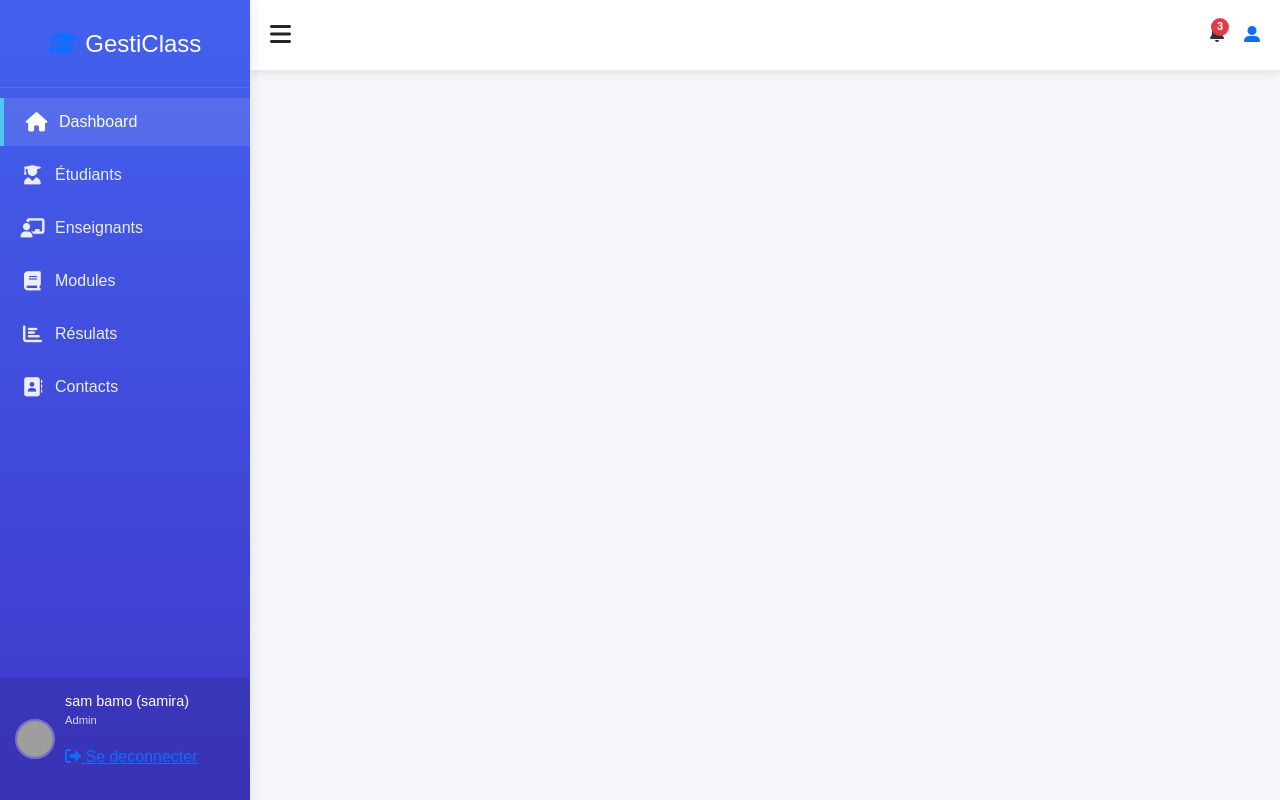
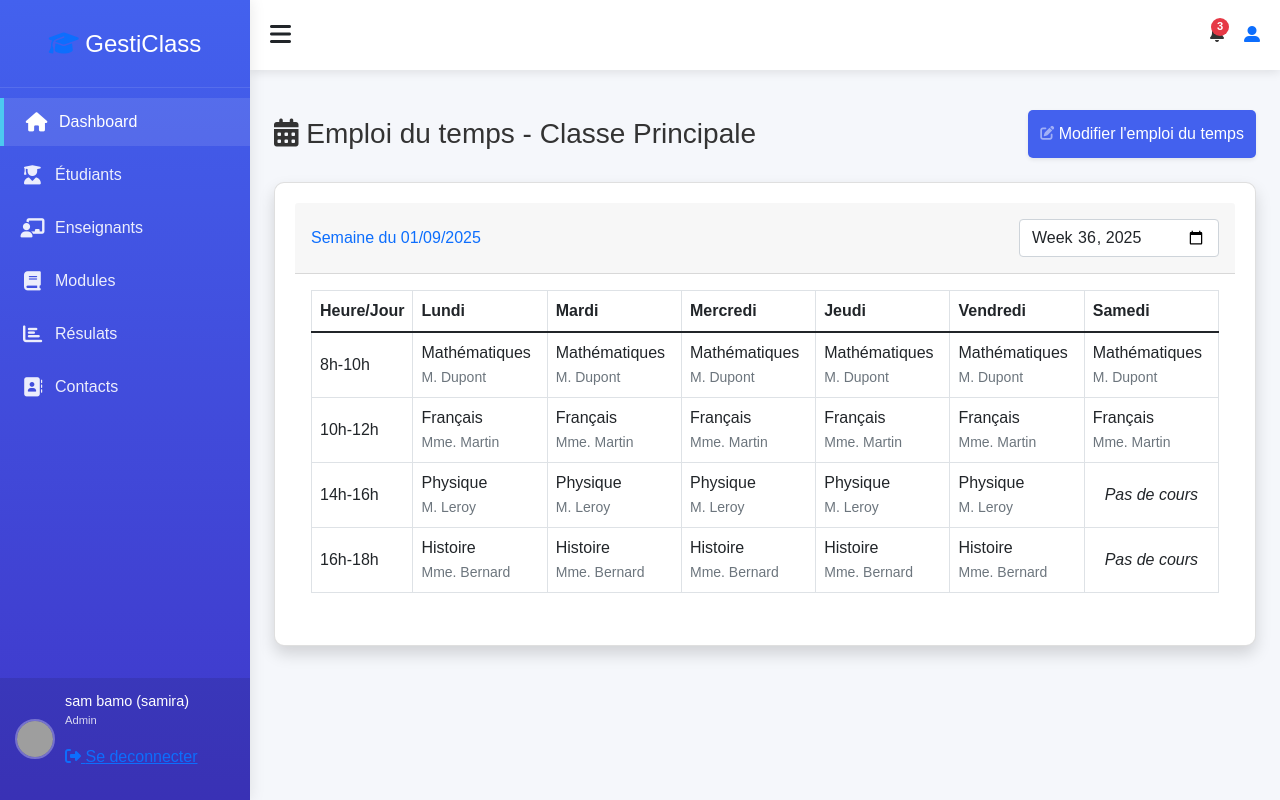
Before and after one commit to Sami-BMG/gestiClass-Projet-stage-L2, a Django app: page /dashboard/timetable/ in a window 1280 px wide. Run offline with Django 5.2, Linux system fonts and the light colour scheme; a user stored in the database is signed in; data comes from the database, SQL or seed files in the repository; both versions use the stored data as it was after the commit; grey boxes are pictures that could not be loaded.

```diff
--- a/dashboard/urls.py
+++ b/dashboard/urls.py
@@ -25,6 +25,6 @@ urlpatterns = [
     path('timetable/', views.timetable_view, name='timetable_view'),
     path('timetable/data/', views.get_timetable_data, name='get_timetable_data'),
     path('timetable/save/', views.save_timetable_data, name='save_timetable_data'),
-    path('timetable/clear/', views.clear_timetable, name='clear_timetable'),
+    #path('timetable/clear/', views.clear_timetable, name='clear_timetable'),
 
 ]
--- a/dashboard/views.py
+++ b/dashboard/views.py
@@ -216,8 +216,7 @@ def teacher_dashboard(request):
     # Récupérer les modules enseignés par cet enseignant
     modules_taught = Module.objects.filter(teacher=teacher)
 
-    # Récupérer les classes où cet enseignant donne cours
-    classes_taught = Class.objects.filter(module__teacher=teacher).distinct()
+
 
     # Récupérer les informations pour les enseignants
     teacher_info = InfoMessage.objects.filter(audience='teacher').first()
@@ -228,10 +227,8 @@ def teacher_dashboard(request):
         'teacher': teacher,
         'teacher_info': teacher_info,
         'modules_taught': modules_taught,
-        'classes_taught': classes_taught,
         'stats': {
             'total_modules': modules_taught.count(),
-            'total_classes': classes_taught.count(),
             'total_students': Student.objects.count(),
         }
     }
@@ -299,10 +296,10 @@ def is_admin(user):
     return user.is_authenticated and hasattr(user, 'profil') and user.profil == 'admin'
 
 @login_required
+@login_required
 def timetable_view(request):
-
-    # Vérifier les permissions
-    user_profile = request.user.profil == 'admin'
+    # Utiliser directement le champ 'profil' de l'utilisateur
+    user_profile = request.user  # L'utilisateur a directement le champ 'profil'
 
     # Récupérer les modules et enseignants
     modules = Module.objects.all()
@@ -312,8 +309,9 @@ def timetable_view(request):
     today = datetime.now().date()
     current_week = today - timedelta(days=today.weekday())
 
+
     context = {
-        'user_profil': user_profile,
+        'user_profile': user_profile,  # On envoie l'utilisateur directement
         'modules': modules,
         'teachers': teachers,
         'days': ['monday', 'tuesday', 'wednesday', 'thursday', 'friday', 'saturday'],
@@ -323,13 +321,43 @@ def timetable_view(request):
 
     return render(request, 'planning/create_planning.html', context)
 
+@login_required
+def timetable_view(request):
+    # Utiliser directement le champ 'profil' de l'utilisateur
+    user_profile = request.user
+
+    # Récupérer les modules et enseignants
+    modules = Module.objects.all()
+    teachers = Teacher.objects.all()
+
+    # Déterminer la semaine actuelle
+    today = datetime.now().date()
+    current_week = today - timedelta(days=today.weekday())
+
+    # Récupérer le nom de la classe (à adapter selon votre logique)
+    class_name = "Classe Principale"  # Exemple
+
+    context = {
+        'user_profile': user_profile,
+        'modules': modules,
+        'teachers': teachers,
+        'days': ['monday', 'tuesday', 'wednesday', 'thursday', 'friday', 'saturday'],
+        'week_days': ['monday', 'tuesday', 'wednesday', 'thursday', 'friday'],
+        'current_week': current_week,
+        'class_name': class_name,
+    }
+
+    return render(request, 'planning/create_planning.html', context)
 
 @require_http_methods(["GET"])
 @login_required
 def get_timetable_data(request):
-    """Récupérer les données d'emploi du temps pour une classe et une semaine spécifique"""
+    """Récupérer les données d'emploi du temps pour une semaine spécifique"""
     try:
         week_str = request.GET.get('week')
+        if not week_str:
+            return JsonResponse({'success': False, 'error': 'Paramètre week manquant'})
+
         year, week_num = map(int, week_str.split('-W'))
 
         # Calculer la date du lundi de cette semaine
@@ -337,9 +365,7 @@ def get_timetable_data(request):
         monday = jan1 + timedelta(days=(week_num - 1) * 7 - jan1.weekday())
 
         # Récupérer l'emploi du temps
-        timetable = Timetable.objects.filter(
-            week_start=monday
-        ).first()
+        timetable = Timetable.objects.filter(week_start=monday).first()
 
         data = {}
         if timetable:
@@ -353,9 +379,7 @@ def get_timetable_data(request):
 
                 data[day][slot] = {
                     'module_id': entry.module.id if entry.module else None,
-                    'module_name': entry.module.name if entry.module else '',
                     'teacher_id': entry.teacher.id if entry.teacher else None,
-                    'teacher_name': f"{entry.teacher.first_name} {entry.teacher.last_name}" if entry.teacher else ''
                 }
 
         return JsonResponse({'success': True, 'data': data})
@@ -366,13 +390,19 @@ def get_timetable_data(request):
 @require_http_methods(["POST"])
 @csrf_exempt
 @login_required
-@user_passes_test(is_admin)
 def save_timetable_data(request):
-    """Sauvegarder les données d'emploi du temps (admin seulement)"""
+    """Sauvegarder les données d'emploi du temps"""
     try:
+        # Vérifier que l'utilisateur est admin
+        if not request.user.profil == 'admin':
+            return JsonResponse({'success': False, 'error': 'Permission denied'})
+
         data = json.loads(request.body)
         week_str = data.get('week')
         timetable_data = data.get('timetable_data', {})
+
+        if not week_str:
+            return JsonResponse({'success': False, 'error': 'Paramètre week manquant'})
 
         year, week_num = map(int, week_str.split('-W'))
         jan1 = datetime(year, 1, 1)
@@ -393,16 +423,16 @@ def save_timetable_data(request):
 
         # Créer les nouvelles entrées
         time_slots = {
-            '8-10': ('08:00', '10:00'),
-            '10-12': ('10:00', '12:00'),
-            '14-16': ('14:00', '16:00'),
-            '16-18': ('16:00', '18:00')
+            '8-10': ('08:00:00', '10:00:00'),
+            '10-12': ('10:00:00', '12:00:00'),
+            '14-16': ('14:00:00', '16:00:00'),
+            '16-18': ('16:00:00', '18:00:00')
         }
 
         for day, slots in timetable_data.items():
             for slot, entry_data in slots.items():
                 if entry_data.get('module') and entry_data.get('teacher'):
-                    start_time, end_time = time_slots.get(slot, ('00:00', '00:00'))
+                    start_time, end_time = time_slots.get(slot, ('00:00:00', '00:00:00'))
 
                     TimetableEntry.objects.create(
                         timetable=timetable,
@@ -417,29 +447,3 @@ def save_timetable_data(request):
 
     except Exception as e:
         return JsonResponse({'success': False, 'error': str(e)})
-
-@require_http_methods(["POST"])
-@csrf_exempt
-@login_required
-@user_passes_test(is_admin)
-def clear_timetable(request):
-    """Effacer l'emploi du temps pour une semaine (admin seulement)"""
-    try:
-        week_str = request.POST.get('week')
-        year, week_num = map(int, week_str.split('-W'))
-        jan1 = datetime(year, 1, 1)
-        week_start = jan1 + timedelta(days=(week_num - 1) * 7 - jan1.weekday())
-
-        timetable = Timetable.objects.filter(
-            classe_id=class_id,
-            week_start=week_start
-        ).first()
-
-        if timetable:
-            timetable.delete()
-            return JsonResponse({'success': True, 'message': 'Emploi du temps effacé'})
-        else:
-            return JsonResponse({'success': False, 'error': 'Aucun emploi du temps trouvé'})
-
-    except Exception as e:
-        return JsonResponse({'success': False, 'error': str(e)})
--- a/templates/models/base.html
+++ b/templates/models/base.html
@@ -9,6 +9,7 @@
     <link href="https://cdn.jsdelivr.net/npm/bootstrap@5.3.0/dist/css/bootstrap.min.css" rel="stylesheet">
     <!-- Dans votre base.html -->
     <link href="https://cdn.jsdelivr.net/npm/bootstrap@5.3.0/dist/css/bootstrap.min.css" rel="stylesheet">
+    <link href="https://cdn.jsdelivr.net/npm/bootstrap@5.1.3/dist/css/bootstrap.min.css" rel="stylesheet">
     <script src="https://cdn.jsdelivr.net/npm/bootstrap@5.3.0/dist/js/bootstrap.bundle.min.js"></script>
     <style>
         :root {
@@ -577,6 +578,10 @@
     </div>
 
 
+    <!-- jQuery (nécessaire pour Bootstrap) -->
+    <script src="https://code.jquery.com/jquery-3.6.0.min.js"></script>
+    <!-- Bootstrap JS -->
+    <script src="https://cdn.jsdelivr.net/npm/bootstrap@5.1.3/dist/js/bootstrap.bundle.min.js"></script>
     <script src="https://cdn.jsdelivr.net/npm/bootstrap@5.3.0/dist/js/bootstrap.bundle.min.js"></script>
 
     <script>
--- a/templates/planning/create_planning.html
+++ b/templates/planning/create_planning.html
@@ -1,15 +1,119 @@
 {% extends 'models/base.html' %}
 
 {% block content %}
-<div class="content">
-    <!-- Modal pour l'emploi du temps -->
+<div class="container-fluid">
+    <!-- En-tête de page -->
+    <div class="d-sm-flex align-items-center justify-content-between mb-4">
+        <h1 class="h3 mb-0 text-gray-800">
+            <i class="fas fa-calendar-alt mr-2"></i>
+            Emploi du temps - {{ class_name }}
+        </h1>
+
+        <!-- Utiliser user_profile.profil au lieu de user_profile.role -->
+        {% if user_profile.profil == 'admin' %}
+            <button class="d-none d-sm-inline-block btn btn-sm btn-primary shadow-sm" data-toggle="modal" data-target="#timetableModal">
+                <i class="fas fa-edit fa-sm text-white-50 mr-2"></i> Modifier l'emploi du temps
+            </button>
+        {% else %}
+            <div class="alert alert-warning py-1 mb-0">
+                <small>Mode consultation seulement</small>
+            </div>
+        {% endif %}
+    </div>
+
+    <!-- Emploi du temps directement visible -->
+    <div class="card shadow mb-4">
+        <div class="card-header py-3 d-flex justify-content-between align-items-center">
+            <h6 class="m-0 font-weight-bold text-primary">Semaine du {{ current_week|date:"d/m/Y" }}</h6>
+            <div>
+                <input type="week" class="form-control" id="week_select_view" name="week"
+                       value="{{ current_week|date:'Y-\WW' }}" style="width: 200px;">
+            </div>
+        </div>
+        <div class="card-body">
+            <div class="timetable-container">
+                <table class="table table-bordered timetable-table">
+                    <thead class="thead-light">
+                        <tr>
+                            <th style="width: 10%">Heure/Jour</th>
+                            <th style="width: 15%">Lundi</th>
+                            <th style="width: 15%">Mardi</th>
+                            <th style="width: 15%">Mercredi</th>
+                            <th style="width: 15%">Jeudi</th>
+                            <th style="width: 15%">Vendredi</th>
+                            <th style="width: 15%">Samedi</th>
+                        </tr>
+                    </thead>
+                    <tbody>
+                        <!-- Matin (8h-12h) -->
+                        <tr>
+                            <td class="align-middle">8h-10h</td>
+                            {% for day in days %}
+                            <td>
+                                <div class="view-mode">
+                                    <p class="mb-0 module-name">Mathématiques</p>
+                                    <small class="text-muted teacher-name">M. Dupont</small>
+                                </div>
+                            </td>
+                            {% endfor %}
+                        </tr>
+                        <tr>
+                            <td class="align-middle">10h-12h</td>
+                            {% for day in days %}
+                            <td>
+                                <div class="view-mode">
+                                    <p class="mb-0 module-name">Français</p>
+                                    <small class="text-muted teacher-name">Mme. Martin</small>
+                                </div>
+                            </td>
+                            {% endfor %}
+                        </tr>
+
+                        <!-- Après-midi (14h-18h) - Pas le samedi -->
+                        <tr>
+                            <td class="align-middle">14h-16h</td>
+                            {% for day in week_days %}
+                            <td>
+                                <div class="view-mode">
+                                    <p class="mb-0 module-name">Physique</p>
+                                    <small class="text-muted teacher-name">M. Leroy</small>
+                                </div>
+                            </td>
+                            {% endfor %}
+                            <td class="disabled-cell align-middle text-center">
+                                <em>Pas de cours</em>
+                            </td>
+                        </tr>
+                        <tr>
+                            <td class="align-middle">16h-18h</td>
+                            {% for day in week_days %}
+                            <td>
+                                <div class="view-mode">
+                                    <p class="mb-0 module-name">Histoire</p>
+                                    <small class="text-muted teacher-name">Mme. Bernard</small>
+                                </div>
+                            </td>
+                            {% endfor %}
+                            <td class="disabled-cell align-middle text-center">
+                                <em>Pas de cours</em>
+                            </td>
+                        </tr>
+                    </tbody>
+                </table>
+            </div>
+        </div>
+    </div>
+</div>
+
+<!-- Modal pour modification (admin seulement) -->
+{% if user_profile.profil == 'admin' %}
 <div class="modal fade" id="timetableModal" tabindex="-1" role="dialog" aria-labelledby="timetableModalLabel" aria-hidden="true">
     <div class="modal-dialog modal-xl" role="document">
         <div class="modal-content">
             <div class="modal-header">
                 <h5 class="modal-title" id="timetableModalLabel">
-                        <i class="fas fa-calendar-alt mr-2"></i>
-                        Emploi du temps - {{ class_name }}
+                    <i class="fas fa-edit mr-2"></i>
+                    Modifier l'emploi du temps - {{ class_name }}
                 </h5>
                 <button type="button" class="close" data-dismiss="modal" aria-label="Close">
                     <span aria-hidden="true">&times;</span>
@@ -18,27 +122,22 @@
             <div class="modal-body">
                 <div class="alert alert-info">
                     <i class="fas fa-info-circle mr-2"></i>
-                        Sélectionnez une semaine pour consulter ou modifier l'emploi du temps.
-                        {% if user_profile.role != 'admin' %}
-                        <strong>Mode consultation seulement.</strong>
-                        {% endif %}
+                    Sélectionnez une semaine pour modifier l'emploi du temps.
                 </div>
 
                 <div class="form-group row">
-                        <label for="week_select" class="col-sm-2 col-form-label">Semaine:</label>
+                    <label for="week_select_edit" class="col-sm-2 col-form-label">Semaine:</label>
                     <div class="col-sm-4">
-                            <input type="week" class="form-control" id="week_select" name="week" required
+                        <input type="week" class="form-control" id="week_select_edit" name="week" required
                                value="{{ current_week|date:'Y-\WW' }}">
                     </div>
                     <div class="col-sm-6 text-right">
-                            {% if user_profile.role == 'admin' %}
                         <button type="button" class="btn btn-success" id="saveTimetable">
                             <i class="fas fa-save mr-2"></i>Enregistrer
                         </button>
                         <button type="button" class="btn btn-primary ml-2" id="newTimetable">
                             <i class="fas fa-plus mr-2"></i>Nouveau planning
                         </button>
-                            {% endif %}
                     </div>
                 </div>
 
@@ -175,210 +246,65 @@
             </div>
             <div class="modal-footer">
                 <button type="button" class="btn btn-secondary" data-dismiss="modal">Fermer</button>
-                    {% if user_profile.role == 'admin' %}
                 <button type="button" class="btn btn-primary" id="saveTimetableFooter">
                     <i class="fas fa-save mr-2"></i>Enregistrer
                 </button>
-                    {% endif %}
             </div>
         </div>
     </div>
 </div>
-</div>
+{% endif %}
 
-<style>
-.timetable-table th, .timetable-table td {
-    vertical-align: middle;
-}
-
-.disabled-cell {
-    background-color: #f8f9fa;
-    color: #6c757d;
-}
-
-.view-mode {
-    padding: 8px;
-    border-radius: 4px;
-    background-color: #f8f9fa;
-}
-
-.module-name {
-    font-weight: 500;
-}
-
-.teacher-name {
-    font-style: italic;
-}
-
-/* Style pour les sélecteurs */
-.module-select, .teacher-select {
-    font-size: 0.9rem;
-}
-
-/* Responsive adjustments */
-@media (max-width: 1200px) {
-    .modal-dialog {
-        max-width: 95%;
-    }
-
-    .timetable-container {
-        overflow-x: auto;
-    }
-}
-</style>
+<!-- ... Votre code existant ... -->
 
 <script>
     document.addEventListener('DOMContentLoaded', function() {
-        // Initialiser les données si l'utilisateur est admin
-        {% if user_profile.role == 'admin' %}
-        // Charger l'emploi du temps pour la semaine sélectionnée
-        $('#week_select').change(function() {
-            loadTimetableData($(this).val());
+        console.log('DOM chargé - Test des modals');
+
+        // Vérifier si Bootstrap est chargé
+        if (typeof $.fn.modal === 'undefined') {
+            console.error('Bootstrap JS non chargé');
+            alert('Erreur: Bootstrap JavaScript n\'est pas chargé correctement.');
+            return;
+        }
+
+        // Fonction pour ouvrir le modal manuellement
+        function openTimetableModal() {
+            console.log('Tentative d\'ouverture du modal');
+            $('#timetableModal').modal('show');
+        }
+
+        // Fonction pour fermer le modal
+        function closeTimetableModal() {
+            $('#timetableModal').modal('hide');
+        }
+
+        // Ajouter les écouteurs d'événements aux boutons
+        var modalButtons = document.querySelectorAll('[data-target="#timetableModal"]');
+        console.log('Boutons trouvés:', modalButtons.length);
+
+        modalButtons.forEach(function(button) {
+            button.addEventListener('click', function(e) {
+                e.preventDefault();
+                console.log('Bouton cliqué');
+                openTimetableModal();
+            });
         });
 
-        // Enregistrer l'emploi du temps
-        $('#saveTimetable, #saveTimetableFooter').click(function() {
-            saveTimetableData();
+        // Gérer le bouton de fermeture
+        var closeButtons = document.querySelectorAll('[data-dismiss="modal"], .close');
+        closeButtons.forEach(function(button) {
+            button.addEventListener('click', function(e) {
+                e.preventDefault();
+                closeTimetableModal();
+            });
         });
 
-        // Nouveau planning
-        $('#newTimetable').click(function() {
-            if(confirm('Voulez-vous créer un nouveau planning pour cette semaine? Les données existantes seront effacées.')) {
-                clearTimetable();
-            }
-        });
-
-        // Charger les données initiales
-        loadTimetableData($('#week_select').val());
-        {% else %}
-        // Mode consultation seulement
-        $('#week_select').change(function() {
-            loadTimetableData($(this).val());
-        });
-
-        // Charger les données initiales
-        loadTimetableData($('#week_select').val());
-        {% endif %}
-
-        function loadTimetableData(week) {
-            $.ajax({
-                url: "{% url 'dashboard:get_timetable_data'  %}",
-                type: "GET",
-                data: {
-                    'week': week
-                },
-                success: function(response) {
-                    if (response.success) {
-                        populateTimetable(response.data);
-                    } else {
-                        console.error('Erreur:', response.error);
-                        alert('Erreur lors du chargement des données');
-                    }
-                },
-                error: function() {
-                    alert('Erreur de connexion au serveur');
-                }
-            });
-        }
-
-        function populateTimetable(data) {
-            // Réinitialiser tous les sélecteurs
-            $('.module-select, .teacher-select').val('');
-
-            // Remplir avec les données existantes
-            for (const day in data) {
-                for (const slot in data[day]) {
-                    const entry = data[day][slot];
-                    $(`.module-select[data-day="${day}"][data-slot="${slot}"]`).val(entry.module_id);
-                    $(`.teacher-select[data-day="${day}"][data-slot="${slot}"]`).val(entry.teacher_id);
-                }
-            }
-        }
-
-        function saveTimetableData() {
-            const week = $('#week_select').val();
-            const timetableData = {};
-
-            // Collecter les données du formulaire
-            $('.module-select').each(function() {
-                const day = $(this).data('day');
-                const slot = $(this).data('slot');
-                const moduleId = $(this).val();
-                const teacherId = $(this).closest('td').find('.teacher-select').val();
-
-                if (!timetableData[day]) {
-                    timetableData[day] = {};
-                }
-
-                timetableData[day][slot] = {
-                    module: moduleId,
-                    teacher: teacherId
-                };
-            });
-
-            $.ajax({
-                url: "{% url 'dashboard:save_timetable_data' %}",
-                type: "POST",
-                contentType: "application/json",
-                data: JSON.stringify({
-                    'week': week,
-                    'timetable_data': timetableData
-                }),
-                headers: {
-                    'X-CSRFToken': getCookie('csrftoken')
-                },
-                success: function(response) {
-                    if (response.success) {
-                        alert(response.message);
-                    } else {
-                        alert('Erreur: ' + response.error);
-                    }
-                },
-                error: function() {
-                    alert('Erreur de connexion au serveur');
-                }
-            });
-        }
-
-        function clearTimetable() {
-            const week = $('#week_select').val();
-
-            $.ajax({
-                url: "{% url 'dashboard:clear_timetable' %}",
-                type: "POST",
-                data: {
-                    'week': week,
-                    'csrfmiddlewaretoken': getCookie('csrftoken')
-                },
-                success: function(response) {
-                    if (response.success) {
-                        $('.module-select, .teacher-select').val('');
-                        alert(response.message);
-                    } else {
-                        alert('Erreur: ' + response.error);
-                    }
-                },
-                error: function() {
-                    alert('Erreur de connexion au serveur');
-                }
-            });
-        }
-
-        // Fonction utilitaire pour récupérer le cookie CSRF
-        function getCookie(name) {
-            let cookieValue = null;
-            if (document.cookie && document.cookie !== '') {
-                const cookies = document.cookie.split(';');
-                for (let i = 0; i < cookies.length; i++) {
-                    const cookie = cookies[i].trim();
-                    if (cookie.substring(0, name.length + 1) === (name + '=')) {
-                        cookieValue = decodeURIComponent(cookie.substring(name.length + 1));
-                        break;
-                    }
-                }
-            }
-            return cookieValue;
-        }
+        // Test: ouvrir le modal automatiquement après 1 seconde pour debug
+        setTimeout(function() {
+            console.log('Test automatique d\'ouverture de modal');
+            // $('#timetableModal').modal('show'); // Décommentez pour tester
+        }, 1000);
     });
 </script>
 {% endblock %}
```
Also changed, not shown: other parts of templates/planning/create_planning.html (+0 -28 lines), templates/dashboard/admin_dashboard.html (+1 -70 lines), db.sqlite3. Lines whose indentation alone changed are shown as unchanged.
